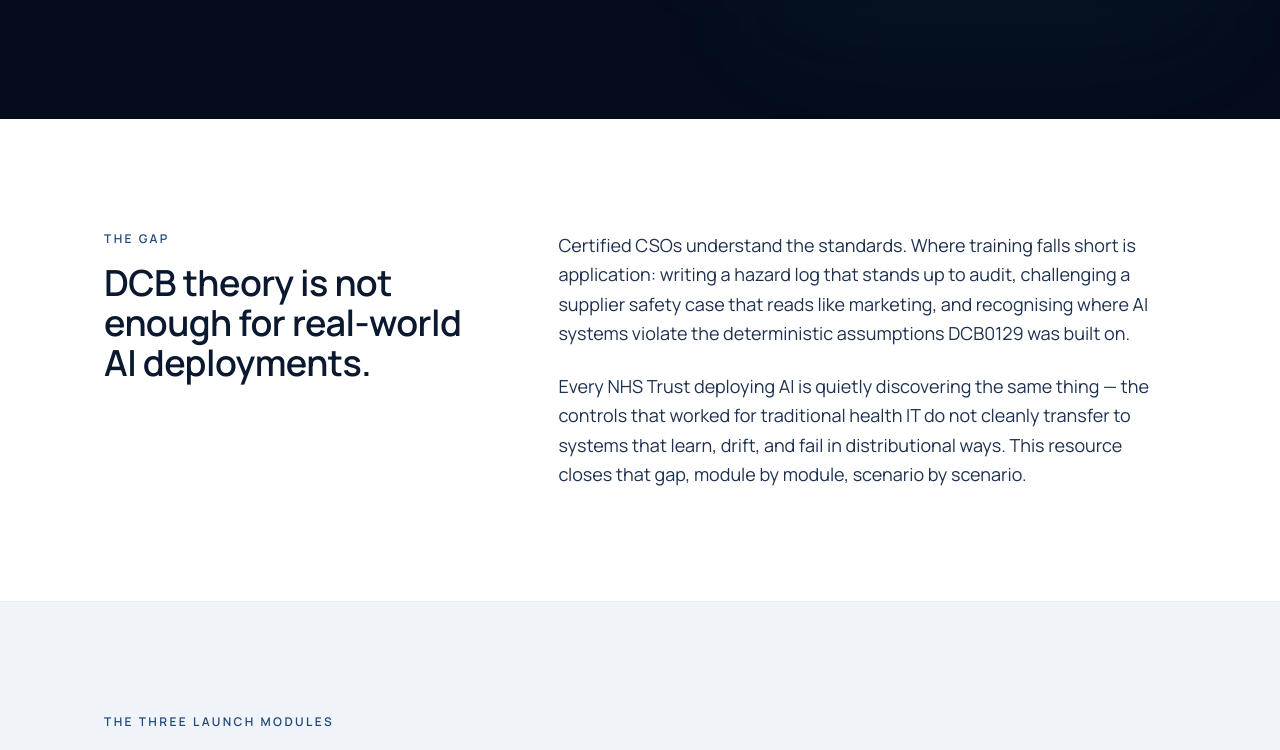
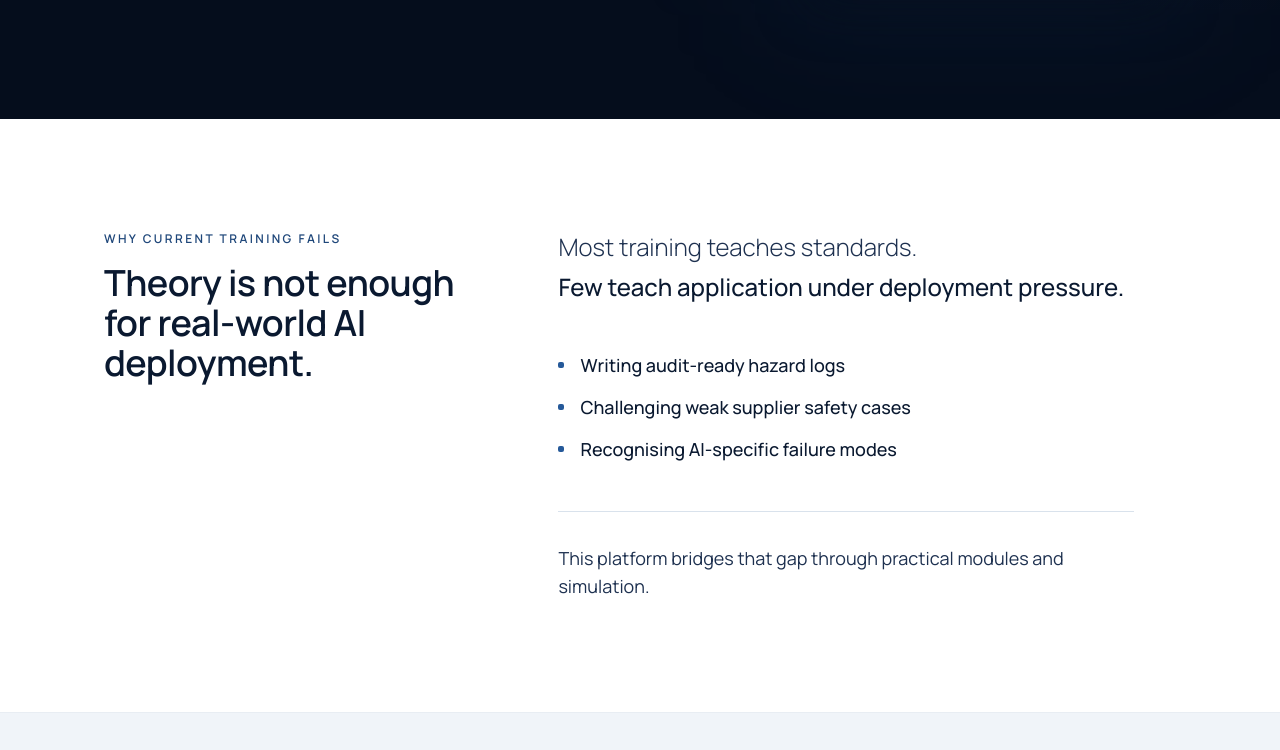
Before and after one commit to drlistin/clinical-ai-safety, a Next.js app: page / in a window 1280 px wide. Shown: the part 640-1390 px from the top of the page. Built offline with nearby package versions, Linux system fonts and the light colour scheme.

Commit message:
Refine why current training fails section

```diff
--- a/components/Problem.tsx
+++ b/components/Problem.tsx
@@ -1,32 +1,59 @@
 import Section from "./Section";
+
+const failureModes = [
+  "Writing audit-ready hazard logs",
+  "Challenging weak supplier safety cases",
+  "Recognising AI-specific failure modes",
+];
 
 export default function Problem() {
   return (
     <Section tone="light">
-      <div className="grid gap-16 md:grid-cols-5">
+      <div className="grid gap-12 md:grid-cols-5 md:gap-16">
+        {/* Left: anchor */}
         <div className="md:col-span-2">
           <p className="text-xs font-semibold uppercase tracking-[0.2em] text-clinical-700">
-            The gap
+            Why current training fails
           </p>
-          <h2 className="mt-4 text-3xl font-semibold leading-tight md:text-4xl">
-            DCB theory is not enough for real-world AI deployments.
+          <h2 className="mt-4 text-3xl font-semibold leading-tight tracking-tightish md:text-4xl">
+            Theory is not enough for real-world AI deployment.
           </h2>
         </div>
-        <div className="space-y-6 text-lg leading-relaxed text-navy-700 md:col-span-3">
-          <p>
-            Certified CSOs understand the standards. Where training falls short
-            is application: writing a hazard log that stands up to audit,
-            challenging a supplier safety case that reads like marketing, and
-            recognising where AI systems violate the deterministic assumptions
-            DCB0129 was built on.
-          </p>
-          <p>
-            Every NHS Trust deploying AI is quietly discovering the same thing
-            — the controls that worked for traditional health IT do not cleanly
-            transfer to systems that learn, drift, and fail in distributional
-            ways. This resource closes that gap, module by module, scenario by
-            scenario.
-          </p>
+
+        {/* Right: argument */}
+        <div className="max-w-xl space-y-12 md:col-span-3">
+          {/* Lead pair — light/medium contrast creates the "but" without saying it */}
+          <div className="space-y-2">
+            <p className="text-xl font-light leading-snug text-navy-700 md:text-2xl">
+              Most training teaches standards.
+            </p>
+            <p className="text-xl font-medium leading-snug text-navy-900 md:text-2xl">
+              Few teach application under deployment pressure.
+            </p>
+          </div>
+
+          {/* The three gaps */}
+          <ul className="space-y-3.5">
+            {failureModes.map((item) => (
+              <li key={item} className="flex items-start gap-4">
+                <span
+                  aria-hidden
+                  className="mt-[11px] block h-1.5 w-1.5 flex-none rounded-sm bg-clinical-600"
+                />
+                <span className="text-base font-medium text-navy-900 md:text-lg">
+                  {item}
+                </span>
+              </li>
+            ))}
+          </ul>
+
+          {/* Resolution — separated, calmer */}
+          <div className="border-t border-navy-100 pt-8">
+            <p className="text-base leading-relaxed text-navy-700 md:text-lg">
+              This platform bridges that gap through practical modules and
+              simulation.
+            </p>
+          </div>
         </div>
       </div>
     </Section>
```
